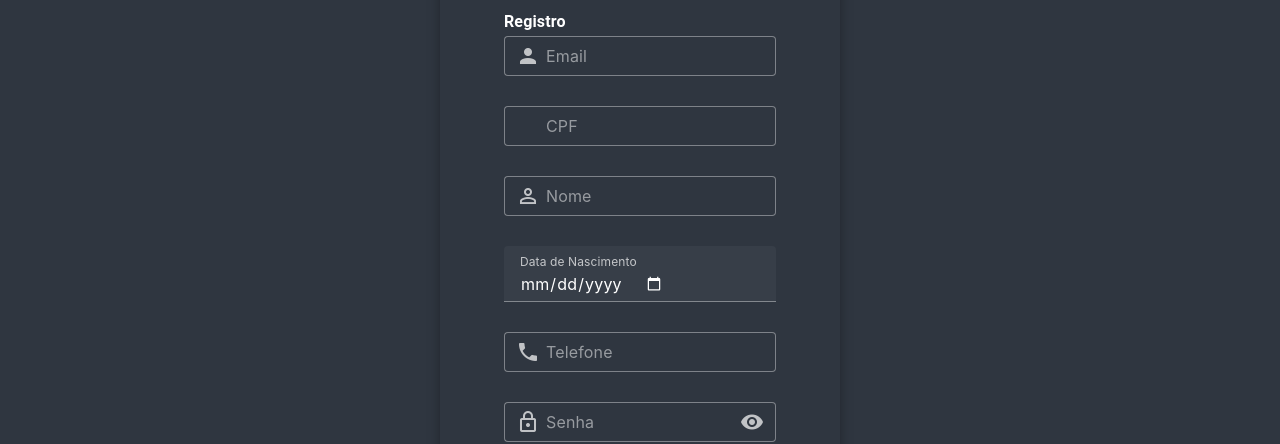
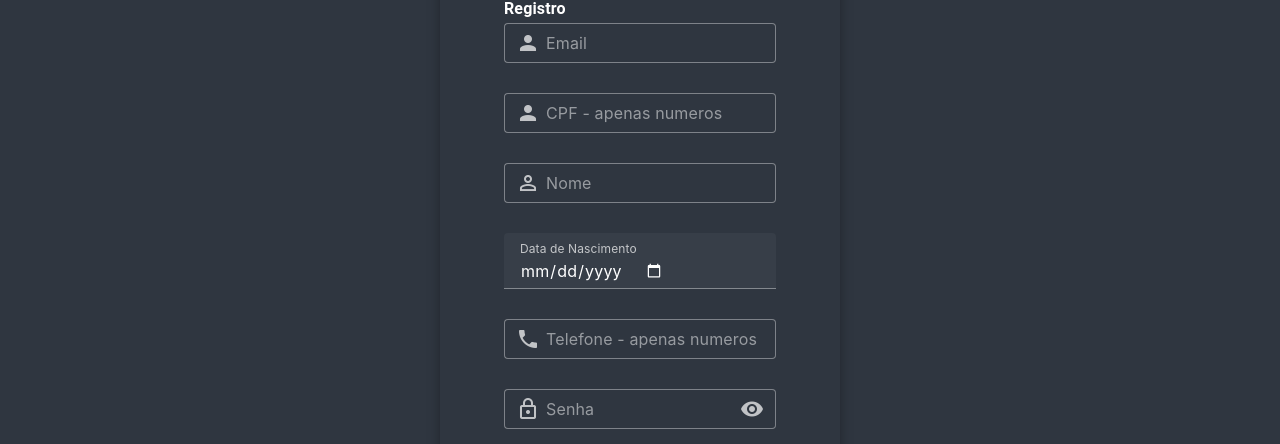
Before and after one commit to tallysdev/eventSync, a Vue app in the folder frontend/eventsync_front/: page /register in a window 1280 px wide. Shown: the part 125-569 px from the top of the page. Built offline with nearby package versions, Linux system fonts and the light colour scheme; no server answers.

Commit message:
feat:  add final version of register #64

```diff
--- a/frontend/eventsync_front/src/components/register/RegisterForm.vue
+++ b/frontend/eventsync_front/src/components/register/RegisterForm.vue
@@ -2,9 +2,9 @@
     <v-app class="d-flex flex-column h-100 w-100">
       <NavBar />
       <v-main class="flex-grow-1 pa-16 mb-10">
-        <v-container fluid class="d-flex justify-center align-center" style="height: 100vh">
+        <v-container fluid class="pa-6 d-flex flex-column align-center">
           <v-card class="mx-auto pa-16 py-8 responsive-card" elevation="8" max-width="600" min-width="400" rounded="lg">
-            <h3 class="text-subtitle-1 font-weight-bold">Registro</h3>
+            <h3 class="text-subtitle-1 font-weight-bold mx-auto">Registro</h3>
 
             <v-responsive class="mx-auto pb-2" max-width="344">
               <v-text-field
@@ -21,8 +21,8 @@
               <v-text-field
                 v-model="cpf"
                 density="compact"
-                placeholder="CPF"
-                prepend-inner-icon="mdi-account-card-details-outline"
+                placeholder="CPF - apenas numeros"
+                prepend-inner-icon="mdi-account"
                 variant="outlined"
                 :rules="[rules.cpf]"
               ></v-text-field>
@@ -54,7 +54,7 @@
               <v-text-field
                 v-model="phone"
                 density="compact"
-                placeholder="Telefone"
+                placeholder="Telefone - apenas numeros"
                 prepend-inner-icon="mdi-phone"
                 variant="outlined"
                 :rules="[rules.phone]"
@@ -85,7 +85,7 @@
                 prepend-inner-icon="mdi-lock-outline"
                 variant="outlined"
                 @click:append-inner="visible = !visible"
-                :rules="[rules.confirmPassword]"
+                :rules="[confirmPasswordRule]"
               ></v-text-field>
             </v-responsive>
 
@@ -139,7 +139,7 @@
     birthDate: (value: string) => !!value || 'Data de nascimento é necessária',
     phone: isValidPhoneNumber,
     password: passwordValidation,
-    confirmPassword: confirmPasswordValidation(password.value)
+    confirmPassword: confirmPasswordValidation,
   }
 
   const errorMessage = ref<string | null>(null)
@@ -154,7 +154,7 @@
       rules.birthDate(birthDate.value) === true &&
       rules.phone(phone.value) === true &&
       rules.password(password.value) === true &&
-      rules.confirmPassword(password2.value) === true
+      rules.confirmPassword(password.value, password2.value) === true
     )
   })
 
@@ -180,6 +180,12 @@
     }
   }
 
+// Dentro do seu script
+const confirmPasswordRule = computed(() => {
+  return () => rules.confirmPassword(password.value, password2.value)
+})
+
+
   </script>
 
   <style scoped></style>
--- a/frontend/eventsync_front/src/utils/validation.ts
+++ b/frontend/eventsync_front/src/utils/validation.ts
@@ -22,11 +22,11 @@ export const passwordValidation = (value: string): string | true => {
   return true;
 };
 
-export const confirmPasswordValidation = (password: string) => (value: string): string | true => {
-  if (!value) {
+export const confirmPasswordValidation = (password1: string, password2: string): string | true => {
+  if (!password2) {
     return 'Confirmação de senha é necessária';
   }
-  if (value !== password) {
+  if (password2 !== password1) {
     return 'As senhas não coincidem';
   }
   return true;
```
